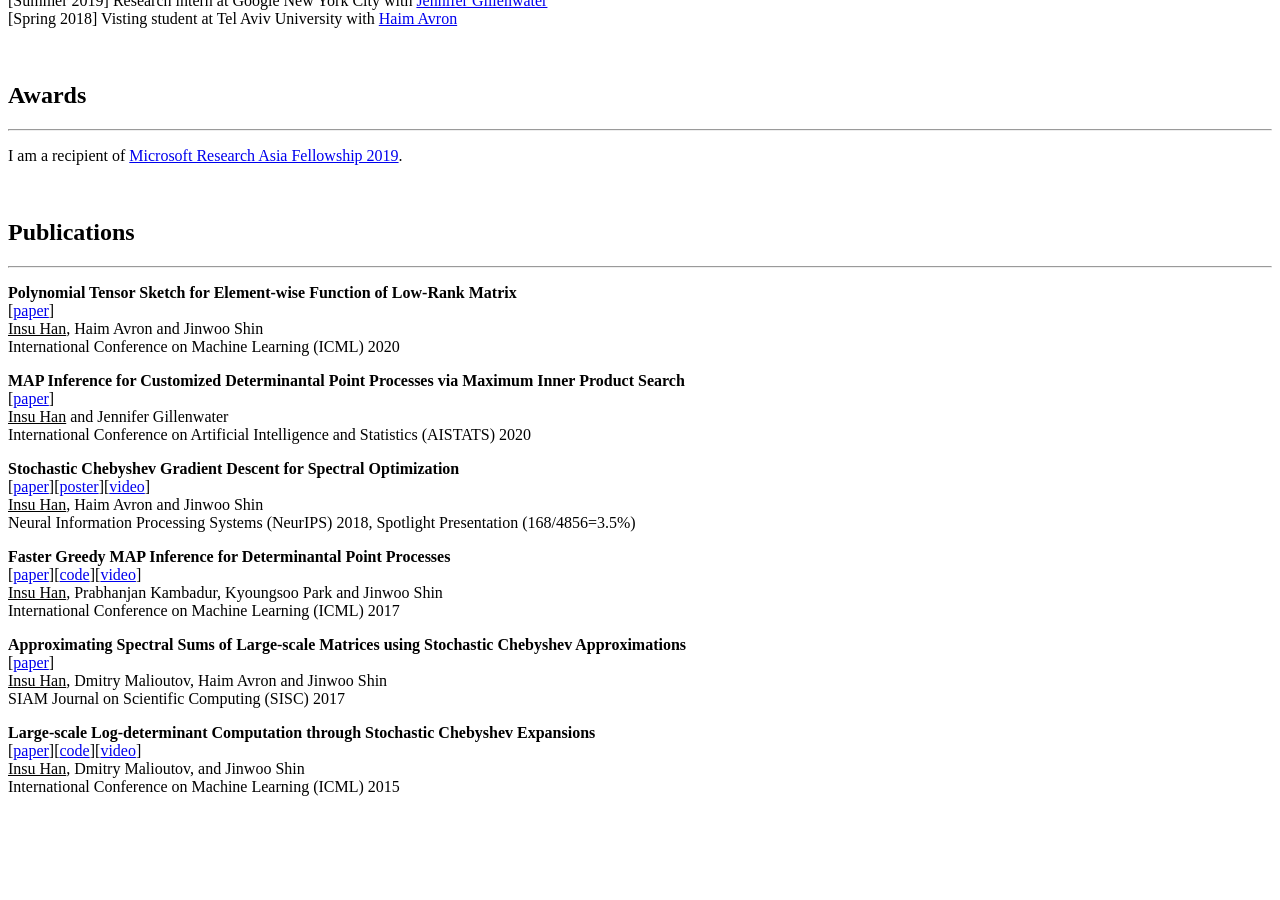
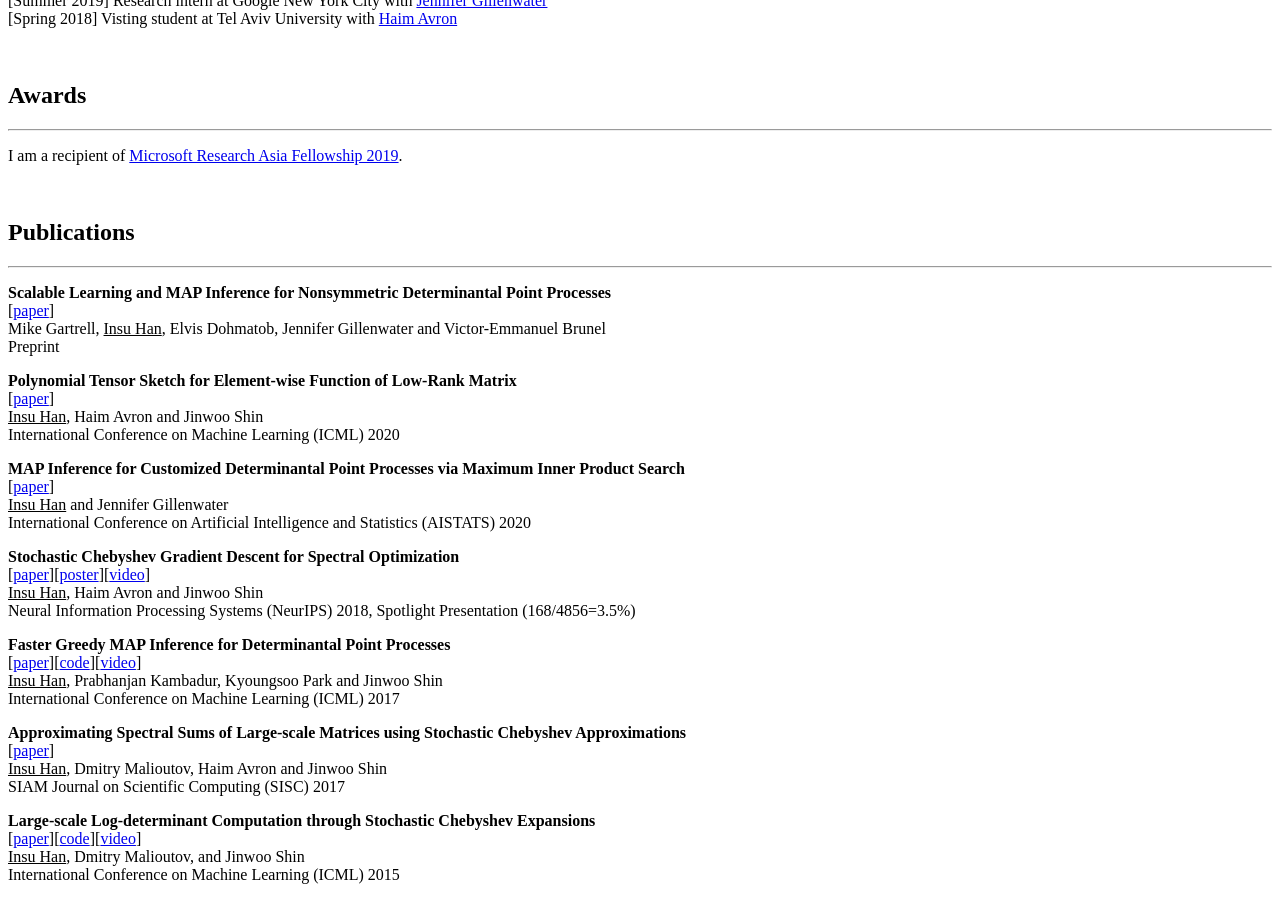
Before and after one commit to insuhan/insuhan.github.io, a Jekyll site: the page built from _posts/2019-10-12-about-me.markdown, in a window 1280 px wide and 900 px high, scrolled down 1067 px. Built offline with Jekyll 4.4.1, drawn with Linux system fonts in a browser that asks for light colours; a style sheet for code colours, icons or effects is not loaded; before the commit the page ends 1879 px from its top, so only the background shows below that.

Commit message:
Update NDPP

```diff
--- a/_posts/2019-10-12-about-me.markdown
+++ b/_posts/2019-10-12-about-me.markdown
@@ -39,6 +39,12 @@ I am a recipient of [Microsoft Research Asia Fellowship 2019]. <br/>
 ## Publications
 -----
 
+**Scalable Learning and MAP Inference for Nonsymmetric Determinantal Point Processes** <br/>
+[[paper][ndpp_paper]]<br/>
+Mike Gartrell, <U>Insu Han</U>, Elvis Dohmatob, Jennifer Gillenwater and Victor-Emmanuel Brunel <br/>
+Preprint
+<br/>
+
 **Polynomial Tensor Sketch for Element-wise Function of Low-Rank Matrix** <br/>
 [[paper][poly_paper]]<br/>
 <U>Insu Han</U>, Haim Avron and Jinwoo Shin <br/>
@@ -71,6 +77,7 @@ SIAM Journal on Scientific Computing (SISC) 2017
 <U>Insu Han</U>, Dmitry Malioutov, and Jinwoo Shin <br/>
 International Conference on Machine Learning (ICML) 2015
 
+[ndpp_paper]: https://arxiv.org/pdf/2006.09862.pdf
 [poly_paper]: https://arxiv.org/pdf/1905.11616.pdf
 [specopt_paper]: https://papers.nips.cc/paper/7968-stochastic-chebyshev-gradient-descent-for-spectral-optimization.pdf
 [specopt_poster]: http://alinlab.kaist.ac.kr/resource/poster_nips18_specopt.pdf
```
Also changed, not shown: 2 other files.
